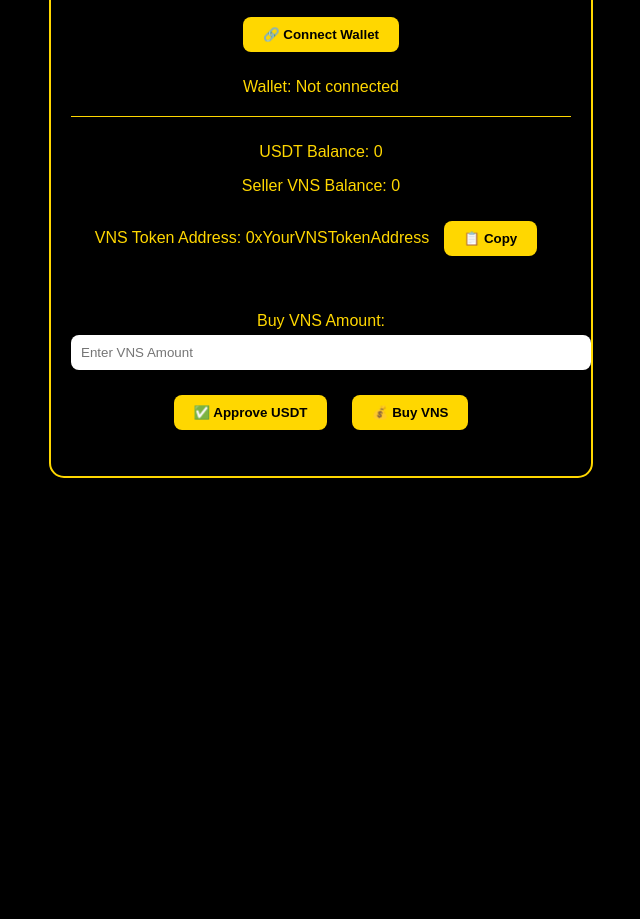
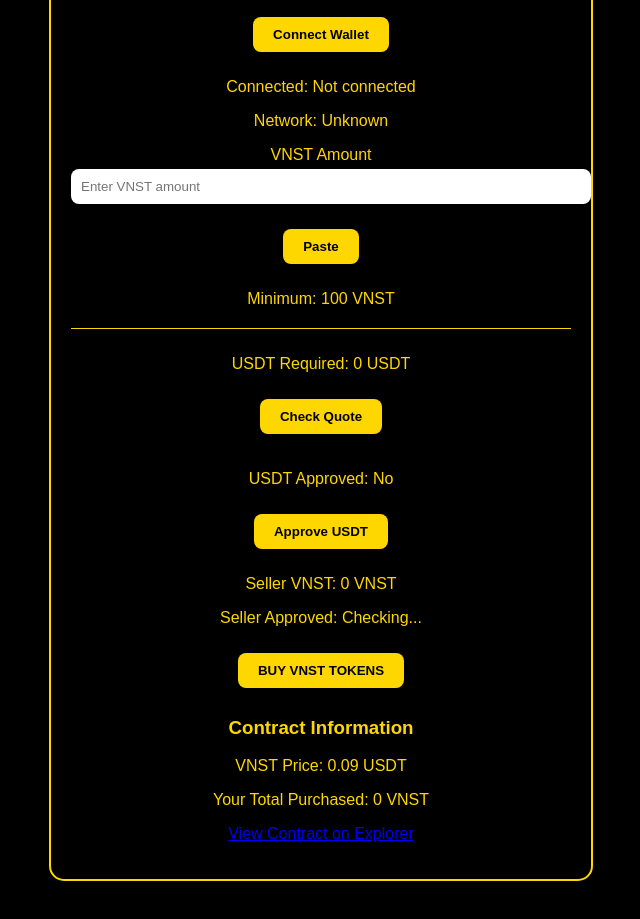
Before and after one commit to VNSERVICES26/vnst_swapn, a plain HTML site: page index.html in a window 1280 px wide. Shown: the part 133-1052 px from the top of the page, without its empty margins (319-959 px from the left). Before the commit the page ends 800 px from the top, so only its background shows below. Drawn offline with Linux system fonts and the light colour scheme.

Commit message:
Update index.html

```diff
--- a/index.html
+++ b/index.html
@@ -1,38 +1,72 @@
-
 <!DOCTYPE html>
 <html lang="en">
 <head>
     <meta charset="UTF-8">
-    <title>VNS Private Sale</title>
+    <meta name="viewport" content="width=device-width, initial-scale=1.0">
+    <title>VNST Token Swap</title>
     <link rel="stylesheet" href="style.css">
-    <script src="https://cdn.jsdelivr.net/npm/web3@latest/dist/web3.min.js"></script>
+    <link href="https://fonts.googleapis.com/css2?family=Poppins:wght@400;600;700&display=swap" rel="stylesheet">
+    <link rel="icon" href="data:,">
 </head>
 <body>
     <div class="container">
-        <h1>VNS Private Sale</h1>
+        <header>
+            <h1><span class="gold-text">VNST</span> Token Swap</h1>
+            <button id="connectWalletBtn" class="gold-button">Connect Wallet</button>
+        </header>
 
-        <button id="connectWallet">🔗 Connect Wallet</button>
-        <p id="walletAddress">Wallet: Not connected</p>
+        <div class="wallet-info" id="walletInfo">
+            <p>Connected: <span id="walletAddress" class="gold-text">Not connected</span></p>
+            <p>Network: <span id="networkName" class="gold-text">Unknown</span></p>
+        </div>
 
-        <div class="info-box">
-            <p>USDT Balance: <span id="usdtBalance">0</span></p>
-            <p>Seller VNS Balance: <span id="sellerBalance">0</span></p>
-            <p>VNS Token Address: <span id="vnsAddress">0xYourVNSTokenAddress</span>
-                <button onclick="copyVNSAddress()">📋 Copy</button>
+        <div class="swap-card">
+            <div class="input-group">
+                <label for="vnstAmount">VNST Amount</label>
+                <div class="input-wrapper">
+                    <input type="number" id="vnstAmount" placeholder="Enter VNST amount">
+                    <button id="pasteVnstBtn" class="gold-button">Paste</button>
+                </div>
+                <p class="min-buy">Minimum: <span class="gold-text">100 VNST</span></p>
+            </div>
+
+            <div class="info-box">
+                <p>USDT Required: <span id="usdtRequired" class="gold-text">0</span> USDT</p>
+                <button id="checkQuoteBtn" class="gold-button">Check Quote</button>
+            </div>
+
+            <div class="approval-section">
+                <div class="approval-status">
+                    <p>USDT Approved: <span id="usdtApprovedStatus" class="gold-text">No</span></p>
+                    <button id="approveUsdtBtn" class="gold-button">Approve USDT</button>
+                </div>
+                <div class="approval-status">
+                    <p>Seller VNST: <span id="sellerVnstBalance" class="gold-text">0</span> VNST</p>
+                    <p>Seller Approved: <span id="sellerApprovedStatus" class="gold-text">Checking...</span></p>
+                </div>
+            </div>
+
+            <button id="buyVnstBtn" class="buy-btn">BUY VNST TOKENS</button>
+
+            <div class="status-message" id="statusMessage"></div>
+
+            <div class="loading-spinner" id="loadingSpinner" style="display: none;">
+                <div class="spinner"></div>
+                <p>Processing Transaction...</p>
+            </div>
+        </div>
+
+        <div class="contract-info">
+            <h3><span class="gold-text">Contract</span> Information</h3>
+            <p>VNST Price: <span id="vnstPrice" class="gold-text">0.09</span> USDT</p>
+            <p>Your Total Purchased: <span id="totalPurchased" class="gold-text">0</span> VNST</p>
+            <p class="contract-link">
+                <a href="#" id="contractLink" target="_blank" class="gold-text">View Contract on Explorer</a>
             </p>
         </div>
-
-        <div class="input-box">
-            <label>Buy VNS Amount:</label>
-            <input type="number" id="vnsAmount" min="1" placeholder="Enter VNS Amount">
-        </div>
-
-        <button id="approveBtn">✅ Approve USDT</button>
-        <button id="buyBtn">💰 Buy VNS</button>
-
-        <p id="status"></p>
     </div>
 
+    <script src="https://cdn.jsdelivr.net/npm/web3@1.5.2/dist/web3.min.js"></script>
     <script src="script.js"></script>
 </body>
 </html>
```
